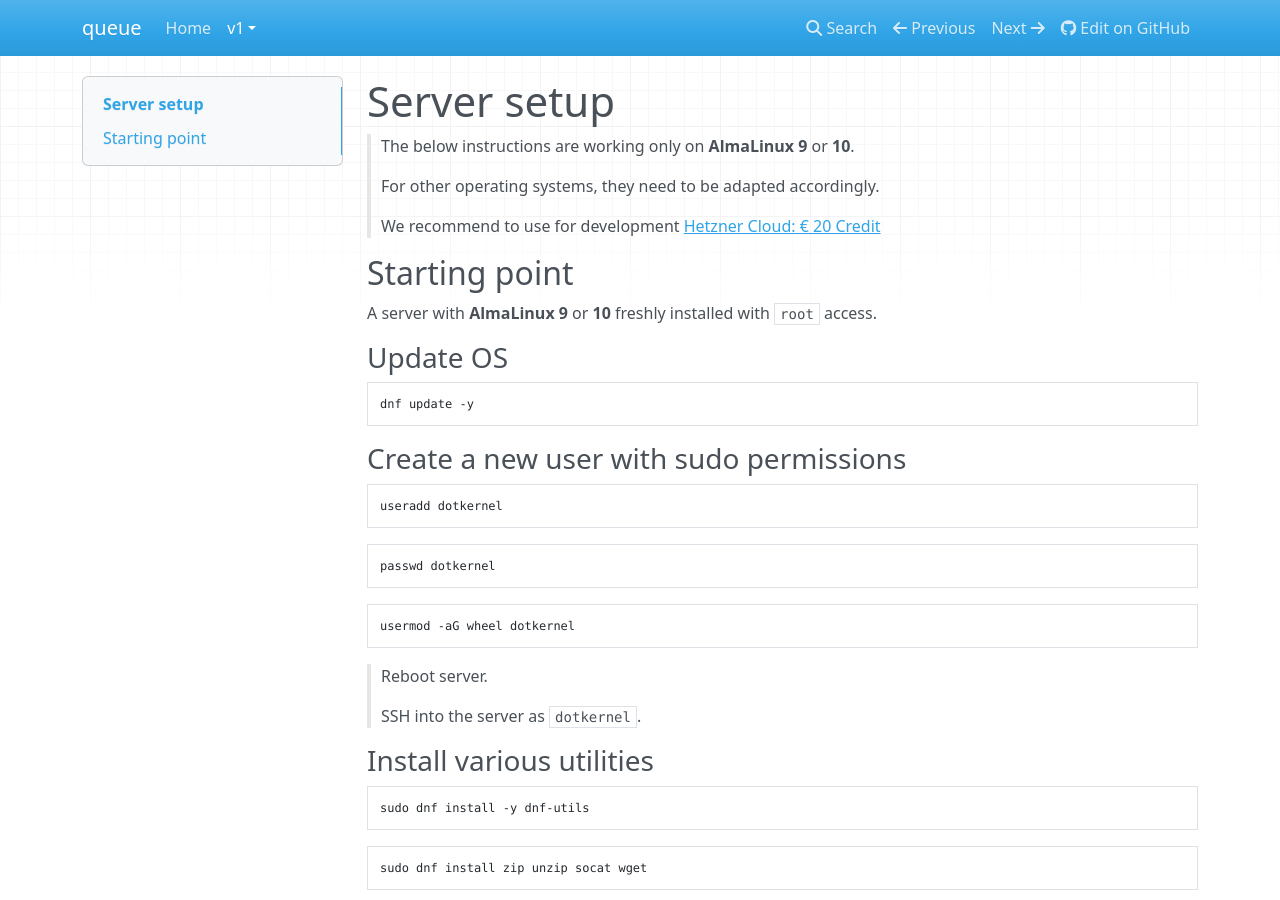
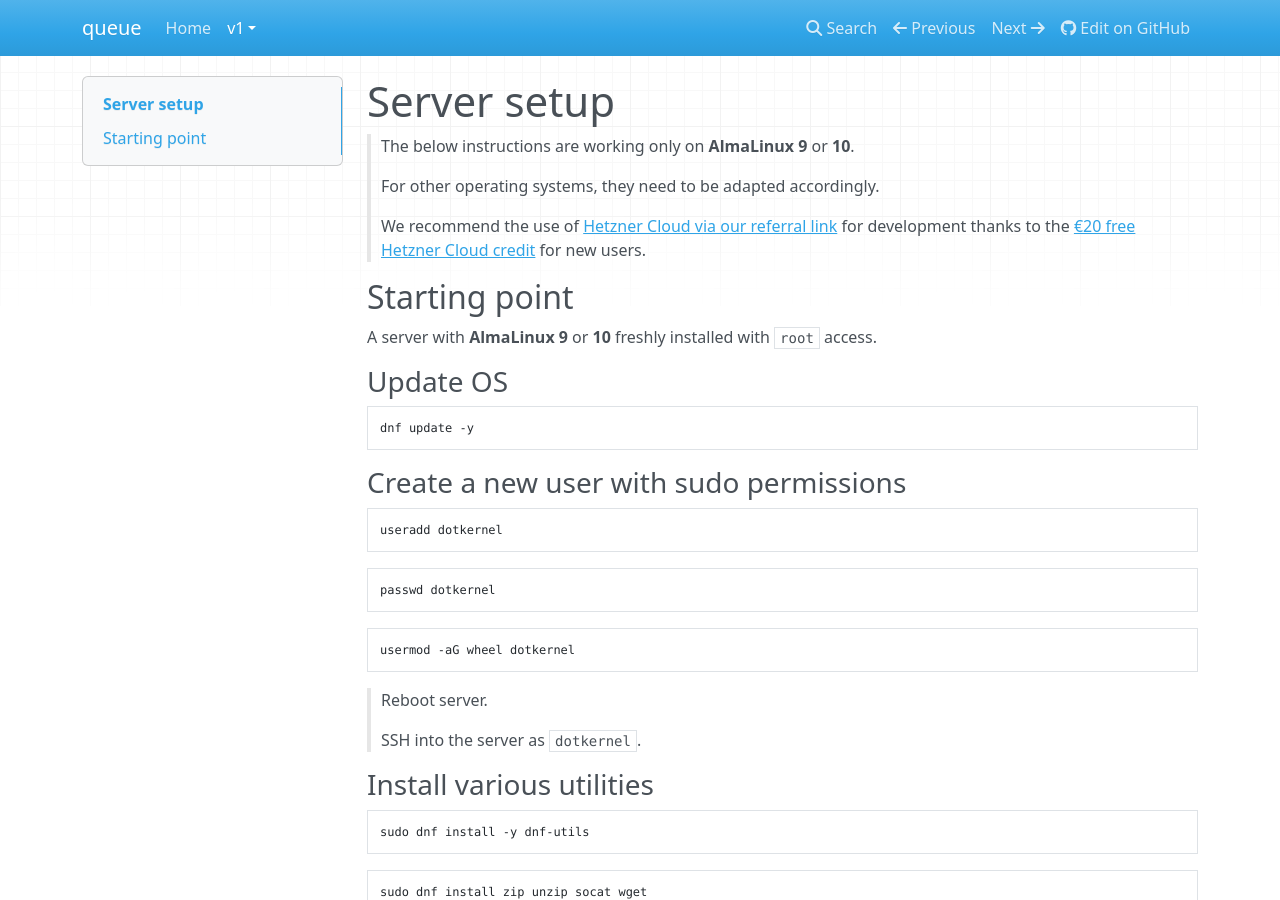
Before and after one commit to dotkernel/queue-documentation, an MkDocs documentation site: the page built from docs/book/v1/server-setup.md, in a window 1280 px wide and 900 px high. Built offline with MkDocs 1.6.1, drawn with Linux system fonts in a browser that asks for light colours; nearby versions of some CDN libraries.

Commit message:
updated server setup page
Signed-off-by: bidi <bidi@apidemia.com>

```diff
--- a/docs/book/v1/server-setup.md
+++ b/docs/book/v1/server-setup.md
@@ -4,7 +4,7 @@
 >
 > For other operating systems, they need to be adapted accordingly.
 >
-> We recommend to use for development [Hetzner Cloud: € 20 Credit](https://hetzner.cloud/?ref=HYu6z4XGfkcP)
+> We recommend the use of [Hetzner Cloud via our referral link](https://hetzner.cloud/?ref=HYu6z4XGfkcP) for development thanks to the [€20 free Hetzner Cloud credit](https://www.hetzner.com/legal/referrals) for new users.
 
 ## Starting point
 
```
